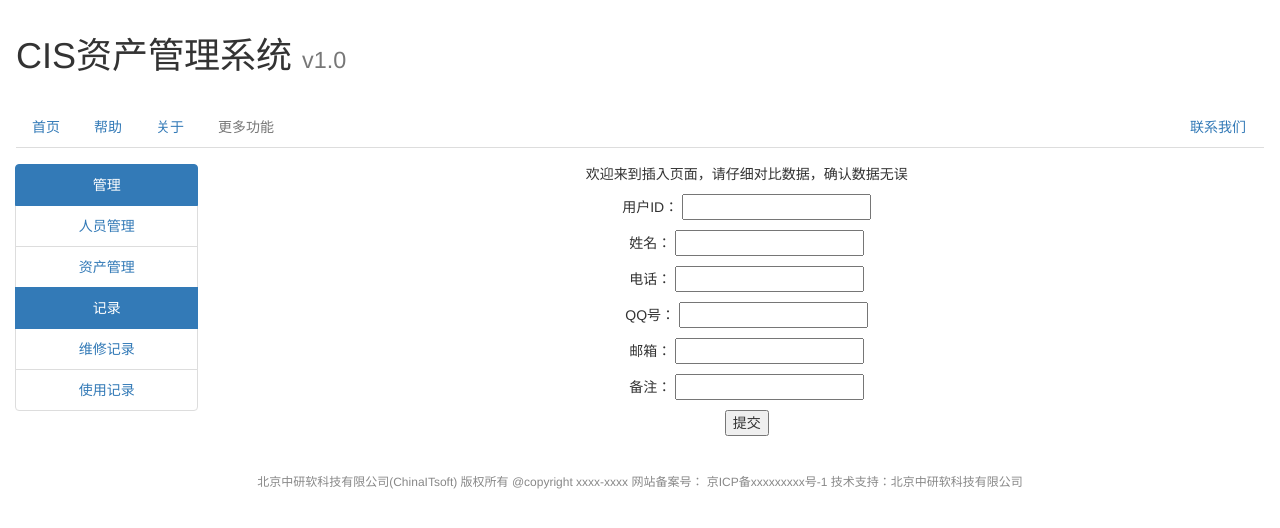
After one commit to oraant/ciseam, a Django app: page /insert_user_pre/ in a window 1280 px wide. The commit adds this page. Shown: the top 528 px of the page. Run offline with Django 3.2, Linux system fonts and the light colour scheme; some libraries are stand-ins or nearby versions.

Commit message:
Complete select/delete/insert/update pages for user table. Add head/outline/navigation/executeMsg pages. Modify for..loop function for pages extends show_table.html

```diff
--- a/ciseam/urls.py
+++ b/ciseam/urls.py
@@ -24,8 +24,10 @@ urlpatterns = [
     url(r'^fetch_user/', eam_v.fetch_user),
     url(r'^filter_user/', eam_v.filter_user),
     url(r'^update_user/', eam_v.update_user),
+    url(r'^update_user_pre/', eam_v.update_user_pre),
     url(r'^delete_user/', eam_v.delete_user),
     url(r'^insert_user/', eam_v.insert_user),
+    url(r'^insert_user_pre/', eam_v.insert_user_pre),
 
     url(r'^fetch_asset/', eam_v.fetch_asset),
     url(r'^filter_asset/', eam_v.filter_asset),
--- a/eam/templates/base.html
+++ b/eam/templates/base.html
@@ -3,7 +3,7 @@
 
     <head>
 
-        <title>CISEAM</title>
+        <title>CIS资产管理系统</title>
         <meta http-equiv="Content-Type" content="text/html; charset=utf-8" />
         <link href="http://apps.bdimg.com/libs/bootstrap/3.3.0/css/bootstrap.min.css" rel="stylesheet" />
         <script src="http://apps.bdimg.com/libs/jquery/2.0.0/jquery.min.js"></script>
@@ -15,16 +15,20 @@
 
     <body>
 
-        <div id="header">
-            {% include 'header.html' %}
-        </div>
+        <div class="container-fluid">
 
-        <div id="content">
-            {% block content %}{% endblock %}
-        </div>
+            <div id="header" class="row">
+                {% include 'header.html' %}
+            </div>
 
-        <div id="footer">
-            {% include 'footer.html'%}
+            <div id="content" class="row" align="center">
+                {% block content %}{% endblock %}
+            </div>
+
+            <div id="footer" class="row" align="center">
+                {% include 'footer.html'%}
+            </div>
+
         </div>
 
     </body>
--- a/eam/templates/footer.html
+++ b/eam/templates/footer.html
@@ -1 +1,3 @@
-<p>北京中研软科技有限公司出品</p>
+<h6 style="padding:20px;color:#888888">
+    <smail>北京中研软科技有限公司(ChinaITsoft) 版权所有 @copyright xxxx-xxxx 网站备案号： 京ICP备xxxxxxxxx号-1 技术支持：北京中研软科技有限公司</smail>
+</h6>
--- a/eam/templates/header.html
+++ b/eam/templates/header.html
@@ -1 +1,23 @@
-<h1>XXX管理系统</h1>
+<div style="padding:16px;">
+    <h1>CIS资产管理系统 <small>v1.0</small></h1>
+
+    <br>
+
+    <ul class="nav nav-tabs">
+
+        <li> <a href="/">首页</a> </li>
+        <li> <a href="/help">帮助</a> <li>
+        <li> <a href="/about">关于</a> </li>
+        <li class="disabled"> <a href="#">更多功能</a> </li>
+
+        <li class="dropdown pull-right">
+            <a href="#" data-toggle="dropdown" class="dropdown-toggle">联系我们</a>
+            <ul class="dropdown-menu">
+                <li> <a href="javascript:alert('qiaoantong@chinaitsoft.com')">邮件地址</a> </li>
+                <li> <a href="http://www.chinaitsoft.com">公司网站</a> </li>
+            </ul>
+        </li>
+
+    </ul>
+
+</div>
--- /dev/null
+++ b/eam/templates/insert_row_pre.html
@@ -0,0 +1,9 @@
+{% extends 'main.html' %}
+
+{% block page %}
+
+    <p>欢迎来到插入页面，请仔细对比数据，确认数据无误</p>
+
+    {% block update %}{% endblock %}
+
+{% endblock %}
--- /dev/null
+++ b/eam/templates/insert_user_pre.html
@@ -0,0 +1,22 @@
+{% extends 'insert_row_pre.html' %}
+
+{% block update %}
+
+    <p id=title></p>
+
+    <form id="form" class="form-horizontal" action="/insert_user" method="get">
+        <p>用户ID： <input type="text" name="id"></p>
+        <p>姓名：   <input type="text" name="user_name"></p>
+        <p>电话：   <input type="text" name="tel"></p>
+        <p>QQ号：   <input type="text" name="qq"></p>
+        <p>邮箱：   <input type="text" name="email"></p>
+        <p>备注：   <input type="text" name="user_comment"></p>
+        <p><input type="submit" value="提交"></p>
+    </form>
+
+    <script>
+        //!需要有表单验证
+
+    </script>
+
+{% endblock %}
--- /dev/null
+++ b/eam/templates/main.html
@@ -0,0 +1,25 @@
+{% extends 'base.html' %}
+
+{% block content %}
+
+    <div class="row-fluid">
+
+        <div class="col-md-2">
+            <div id="outline" class="list-group">
+                <a class="list-group-item active">管理</a>
+                <div class="list-group-item"> <a href="/filter_user">人员管理</a>  </div>
+                <div class="list-group-item"> <a href="/filter_asset">资产管理</a> </div>
+
+                <a class="list-group-item active">记录</a>
+                <div class="list-group-item"> <a href="/filter_maintenance">维修记录</a> </div>
+                <div class="list-group-item"> <a href="/filter_usagerecord">使用记录</a> </div>
+            </div>
+        </div>
+
+        <div class="col-md-10">
+            {% block page %}{% endblock %}
+        </div>
+
+    </div>
+
+{% endblock %}
--- a/eam/templates/show_asset.html
+++ b/eam/templates/show_asset.html
@@ -18,7 +18,7 @@
             th.innerHTML = "扩展"
             tab.tHead.rows[0].appendChild(th)
 
-            for (i in tab.tBodies[0].rows){
+            for (var i=0;i < tab.tBodies[0].rows.length;i++){
                 tr = tab.tBodies[0].rows[i]
                 id = tr.cells[0].innerHTML
                 td = tr.insertCell()
--- a/eam/templates/show_maintenance.html
+++ b/eam/templates/show_maintenance.html
@@ -18,7 +18,7 @@
             th.innerHTML = "扩展"
             tab.tHead.rows[0].appendChild(th)
 
-            for (i in tab.tBodies[0].rows){
+            for (var i=0;i < tab.tBodies[0].rows.length;i++){
                 tr = tab.tBodies[0].rows[i]
                 id = tr.cells[0].innerHTML
                 td = tr.insertCell()
--- a/eam/templates/show_usagerecord.html
+++ b/eam/templates/show_usagerecord.html
@@ -18,7 +18,7 @@
             th.innerHTML = "扩展"
             tab.tHead.rows[0].appendChild(th)
 
-            for (i in tab.tBodies[0].rows){
+            for (var i=0;i < tab.tBodies[0].rows.length;i++){
                 tr = tab.tBodies[0].rows[i]
                 id = tr.cells[0].innerHTML
                 td = tr.insertCell()
--- a/eam/views.py
+++ b/eam/views.py
@@ -15,14 +15,8 @@ cursor = conn.cursor()
 cursor.execute("SET NAMES utf8")
 
 # Create your views here.
-def index(request):
-    #data = delete_user(request)
-    #data = insert_user(request)
-    #data = filter_attributes(request)
-    try:
-        return HttpResponse(data)
-    except Exception as e:
-        return HttpResponse(u'欢迎光临CISEAM')
+def index(req):
+    return render(req, 'index.html')
 
 #------------------------------------------------------------------------------------------------------------------
 #http://192.168.18.132:8000/filter_user/?id=&user_name=&tel=&qq=&email=&user_comment=
@@ -34,22 +28,38 @@ def filter_user(req,exact=False):
 
     table = format_table(column,data)
     return render(req, 'show_user.html', table)
-fetch_user = functools.partial(filter_user, exact=True)
+
+def fetch_user(req):
+    sql='select id,user_name,tel,qq,email,user_comment from eam_user'
+    data=filter_data(sql,req,True)
+    return data
 
 def update_user(req):
     sql = 'update eam_user'
     msg = update_data(sql,req)
-    return HttpResponse(msg)
+    msg = {'msg':msg}
+    return render(req, 'execute_msg.html', msg)
+
+def update_user_pre(req):
+    data = fetch_user(req)
+    data = json.dumps(data, cls=DjangoJSONEncoder)
+    data = {'data':data}
+    return render(req, 'update_user_pre.html', data)
 
 def insert_user(req):
     sql = 'insert into eam_user'
     msg = insert_data(sql,req)
-    return HttpResponse(msg)
+    msg = {'msg':msg}
+    return render(req, 'execute_msg.html', msg)
+
+def insert_user_pre(req):
+    return render(req, 'insert_user_pre.html')
 
 def delete_user(req):
     sql = 'delete from eam_user'
     msg = delete_data(sql,req)
-    return HttpResponse(msg)
+    msg = {'msg':msg}
+    return render(req, 'execute_msg.html', msg)
 
 #------------------------------------------------------------------------------------------------------------------
 #http://192.168.18.132:8000/filter_asset/?id=&asset_mark=&asset_name=&intake_date=&warranty_period=&price=
@@ -215,9 +225,9 @@ def execute(sql):
     try:
         cursor.execute(sql)
         conn.commit()
-        return '没有找到对应的行' if cursor.rowcount==0 else '执行成功'
+        return '没有找到对应的行或内容未曾修改' if cursor.rowcount==0 else '执行成功'
     except Exception as e:
-        return u'执行失败<br>SQL:%s<br>Exception:%s'%(sql,str(e))
+        return u'执行失败\nSQL:%s\nException:%s'%(sql,str(e))
 
 #format return data with json
 def format_table(column,data):
```
Also changed, not shown: eam/templates/execute_msg.html (added, +10 -0 lines), eam/templates/index.html (added, +9 -0 lines), eam/templates/show_table.html (+4 -10 lines), eam/templates/show_user.html (+22 -4 lines), eam/templates/update_row_pre.html (added, +9 -0 lines), eam/templates/update_user_pre.html (added, +39 -0 lines).
